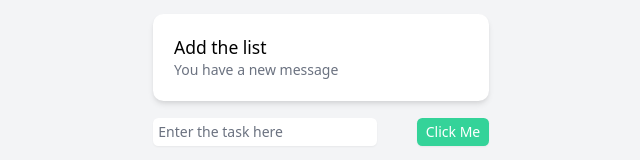
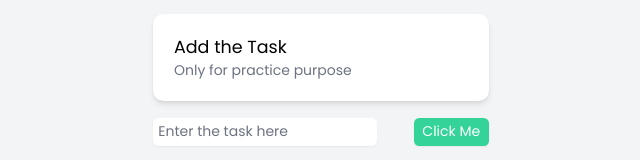
Before and after one commit to saurab-prasher/react-todoList, a React (Create React App) app: page / in a window 1280 px wide. Shown: the top 160 px of the page, without its empty margins (319-959 px from the left). Built offline with nearby package versions, Linux system fonts and the light colour scheme.

Commit message:
tweaks added

```diff
--- a/public/index.html
+++ b/public/index.html
@@ -9,6 +9,12 @@
       name="description"
       content="Web site created using create-react-app"
     />
+    <link rel="preconnect" href="https://fonts.gstatic.com" />
+    <link
+      href="https://fonts.googleapis.com/css2?family=Poppins&display=swap"
+      rel="stylesheet"
+    />
+
     <link
       rel="stylesheet"
       href="https://cdnjs.cloudflare.com/ajax/libs/semantic-ui/2.4.1/semantic.min.css"
--- a/src/components/App.js
+++ b/src/components/App.js
@@ -1,5 +1,5 @@
 import React, { useState } from "react";
-import ChitChat from "./ChitChat";
+import Header from "./Header";
 import Button from "./Button";
 import List from "./List";
 import SearchBar from "./SearchBar";
@@ -17,7 +17,7 @@ const App = () => {
 
   return (
     <>
-      <ChitChat />
+      <Header />
       <form
         onSubmit={(e) => onFormSubmit(e)}
         className="flex max-w-sm mx-auto mt-5  justify-between items-center "
--- a/src/components/ChitChat.js
+++ b/src/components/Header.js
@@ -1,14 +1,14 @@
 import React from "react";
 
-const ChitChat = () => {
+const Header = () => {
   return (
     <div className="p-6 mt-4 max-w-sm mx-auto bg-white rounded-xl shadow-md flex items-center space-x-20">
       <div>
-        <div className="text-xl font-medium text-black">Add the list</div>
-        <p className="text-gray-500">You have a new message</p>
+        <div className="text-xl font-medium text-black">Add the Task</div>
+        <p className="text-gray-500">Only for practice purpose</p>
       </div>
     </div>
   );
 };
 
-export default ChitChat;
+export default Header;
--- a/src/components/List.js
+++ b/src/components/List.js
@@ -4,12 +4,10 @@ const List = ({ list, setList }) => {
   const onDeleteClick = (i) => {
     const newList = list.filter((item) => item !== list[i]);
     setList(newList);
-    console.log(newList);
   };
 
   const renderList = list.map((el, i) => {
     return (
-      <>
       <ul className="flex items-center justify-between">
         <li key={i} className="list-none bg-white p-2 rounded-md my-2 w-60 ">
           {el}
@@ -23,7 +21,6 @@ const List = ({ list, setList }) => {
           delete
         </button>
       </ul>
-      </>
     );
   });
   return (
--- a/src/index.css
+++ b/src/index.css
@@ -10,3 +10,7 @@
     @apply text-xl;
   }
 }
+
+body {
+  font-family: "Poppins", sans-serif;
+}
```
Also changed, not shown: 1 other file (tests, documents, lock files or other folders). Lines whose indentation alone changed are shown as unchanged.
